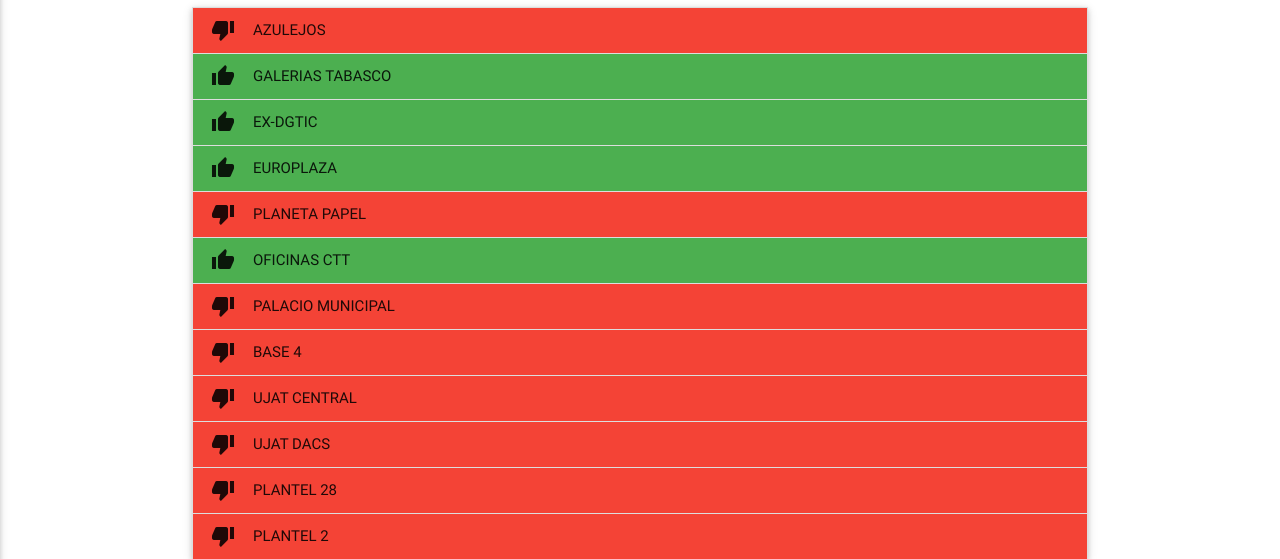
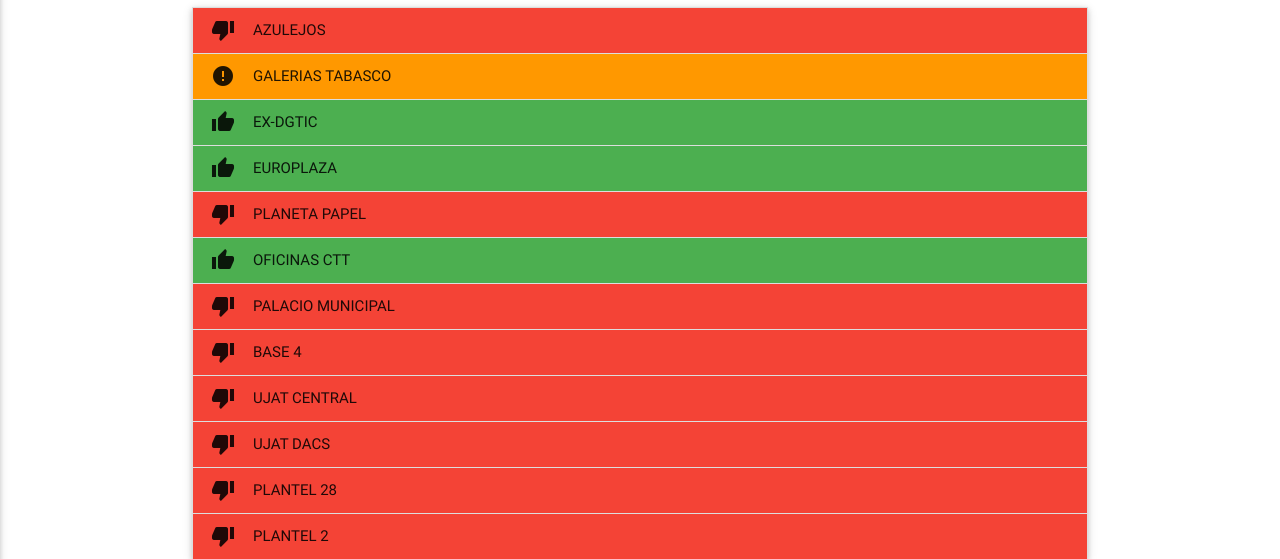
Before and after one commit to Reynald0/MOIT, a Django app: page / in a window 1280 px wide. Shown: the part 140-699 px from the top of the page. Run offline with Django 3.2, Linux system fonts and the light colour scheme; data comes from the database, SQL or seed files in the repository; some libraries are stand-ins or nearby versions.

Commit message:
Estado naranja
Cuando el modulo esta funcionando pero el lugar esta cerrado se coloca
en color naranja.

```diff
--- a/modulos/views.py
+++ b/modulos/views.py
@@ -7,8 +7,10 @@ from django.contrib.auth import authenticate, login, logout
 
 def inicio(request):
 	fecha_actual = datetime.datetime.now() - datetime.timedelta(hours=5)
+	hora_sistema = fecha_actual.hour
+	minuto_sistema = fecha_actual.minute
 	modulos = Modulo.objects.all()
-	return render(request, 'inicio.html', {'fecha_actual': fecha_actual, 'modulos': modulos })
+	return render(request, 'inicio.html', {'fecha_actual': fecha_actual, 'hora_sistema': hora_sistema, 'minuto_sistema': minuto_sistema, 'modulos': modulos })
 
 def cambiar_modulo(request, nombre_modulo):
 	modulo = Modulo.objects.get(nombre=nombre_modulo)
@@ -18,8 +20,10 @@ def cambiar_modulo(request, nombre_modulo):
 
 def inicio_min(request):
 	fecha_actual = datetime.datetime.now() - datetime.timedelta(hours=5)
+	hora_sistema = fecha_actual.hour
+	minuto_sistema = fecha_actual.minute
 	modulos = Modulo.objects.all()
-	return render(request, 'inicio_min.html', {'fecha_actual': fecha_actual, 'modulos': modulos })
+	return render(request, 'inicio_min.html', {'fecha_actual': fecha_actual, 'hora_sistema': hora_sistema, 'minuto_sistema': minuto_sistema, 'modulos': modulos })
 
 def login_persona(request):
     error = False
--- a/templates/inicio.html
+++ b/templates/inicio.html
@@ -2,21 +2,32 @@
 {% load staticfiles %}
 {% block encabezado %}
 	{{ fecha_actual }}
-
 {% endblock encabezado%}
 {% block contenido %}
 	<ul class="collapsible" data-collapsible="accordion">
 		{% for modulo in modulos %}
 			<li>
 		      	{% if modulo.funciona %}
-		      	<div class="collapsible-header green">
-		      		<i class="material-icons">thumb_up</i>
+		      		{% if hora_sistema >= modulo.horario_inicio.hour and  hora_sistema <= modulo.horario_final.hour %}
+		      			{% if hora_sistema == modulo.horario_inicio.hour and minuto_sistema <=  modulo.horario_inicio.minute %}
+		      				<div class="collapsible-header orange">
+		      				<i class="material-icons">error</i>
+		      			{% elif hora_sistema == modulo.horario_final.hour and minuto_sistema >=  modulo.horario_inicio.minute%}
+		      				<div class="collapsible-header orange">
+		      				<i class="material-icons">error</i>
+		      			{% else %}
+		      				<div class="collapsible-header green">
+		      				<i class="material-icons">thumb_up</i>
+		      			{% endif%}
+		      		{% else %}
+		      				<div class="collapsible-header orange">
+		      				<i class="material-icons">error</i>
+		      		{% endif %}
 		      	{% else %}
 		      	<div class="collapsible-header red">
 		      		<i class="material-icons">thumb_down</i>
 		      	{% endif %}
 		      	{{ modulo.nombre|upper }}
-		      	<!-- | {{ modulo.horario_inicio }} - {{ modulo.horario_final }} -->
 		      </div>
 		      <div class="collapsible-body">
 			      <table class="responsive-table">
```
Also changed, not shown: templates/inicio_min.html (+15 -5 lines).
